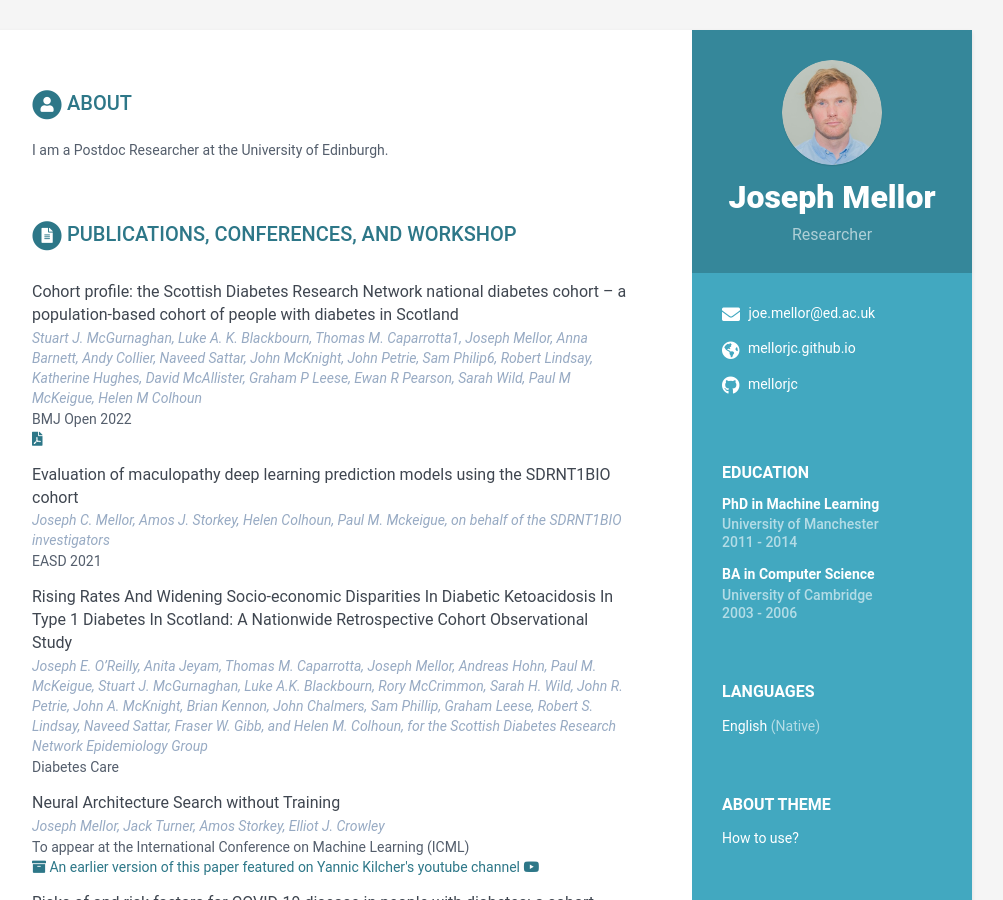
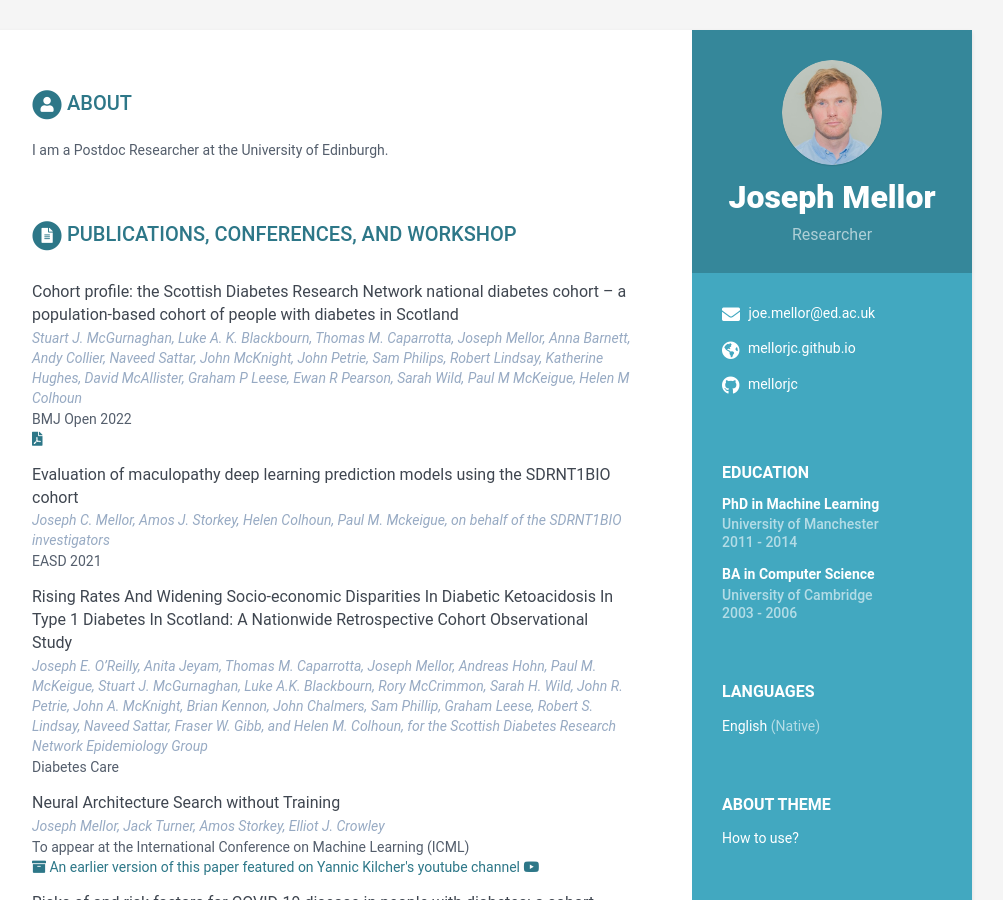
Before and after one commit to mellorjc/mellorjc.github.io, a Jekyll site: the page built from index.html, in a window 1280 px wide and 900 px high. Shown: the whole window, without its empty margins (168-1171 px from the left). Built offline with Jekyll 4.4.1, drawn with Linux system fonts in a browser that asks for light colours.

Commit message:
Update data.yml

```diff
--- a/_data/data.yml
+++ b/_data/data.yml
@@ -84,7 +84,7 @@ publications:
 
     papers:
       - title: "Cohort profile: the Scottish Diabetes Research Network national diabetes cohort – a population-based cohort of people with diabetes in Scotland"
-        authors: "Stuart J. McGurnaghan, Luke A. K. Blackbourn, Thomas M. Caparrotta1, Joseph Mellor, Anna Barnett, Andy Collier, Naveed Sattar, John McKnight, John Petrie, Sam Philip6, Robert Lindsay, Katherine Hughes, David McAllister, Graham P Leese, Ewan R Pearson, Sarah Wild, Paul M McKeigue, Helen M Colhoun"
+        authors: "Stuart J. McGurnaghan, Luke A. K. Blackbourn, Thomas M. Caparrotta, Joseph Mellor, Anna Barnett, Andy Collier, Naveed Sattar, John McKnight, John Petrie, Sam Philips, Robert Lindsay, Katherine Hughes, David McAllister, Graham P Leese, Ewan R Pearson, Sarah Wild, Paul M McKeigue, Helen M Colhoun"
         conference: "BMJ Open 2022"
         paper: "https://bmjopen.bmj.com/content/12/10/e063046.long"
 
```
